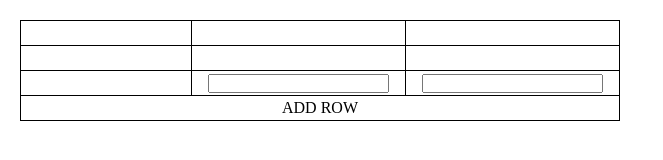
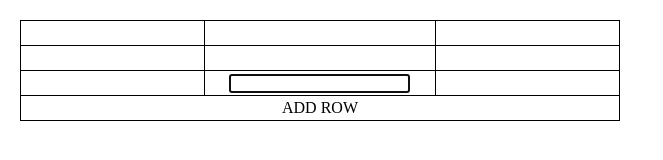
Before and after one commit to kirill1991okt/JS_Homework, a plain HTML site: page Homework10/index.html in a window 1280 px wide. Both pictures are taken after a click on the element "ADD ROW". Shown: the whole page, without its empty margins (0-663 px from the left). Drawn offline with Linux system fonts and the light colour scheme.

Commit message:
finish: Homework10

```diff
--- a/Homework10/index.html
+++ b/Homework10/index.html
@@ -23,9 +23,7 @@
         <tr>
           <td></td>
           <td></td>
-          <td>
-            <input type="text" />
-          </td>
+          <td></td>
         </tr>
         <tr>
           <td colspan="3" id="cellBtn">ADD ROW</td>
--- a/Homework10/script.js
+++ b/Homework10/script.js
@@ -11,13 +11,28 @@ cellBtn.addEventListener('click', function () {
 });
 
 table.addEventListener('click', function (event) {
-  //   console.log(event);
-  console.dir(event.target);
-  if (event.target.tagName === 'TD' && event.target.textContent === '') {
-    event.target.innerHTML = '<input type="text">';
-    event.target.innerHTML.autofocus = true;
-    console.log(event.target.innerHTML);
+
+  if (event.target.tagName === 'TD' && event.target.textContent !== 'ADD ROW') {
+    var input = document.createElement('input');
+
+    input.type = 'text';
+
+    input.value = event.target.innerText;
+
+    event.target.textContent = '';
+
+    event.target.appendChild(input).focus();
+
+
+    input.addEventListener('blur', function () {
+      input.parentElement.innerHTML = input.value;
+    });
+
+    input.addEventListener('keydown', function (event) {
+      if (event.key == 'Enter') {
+        input.blur();
+      }
+    });
+
   }
 });
-
-// tbody.lastElementChild.firstElementChild.getAttribute('id');
```
